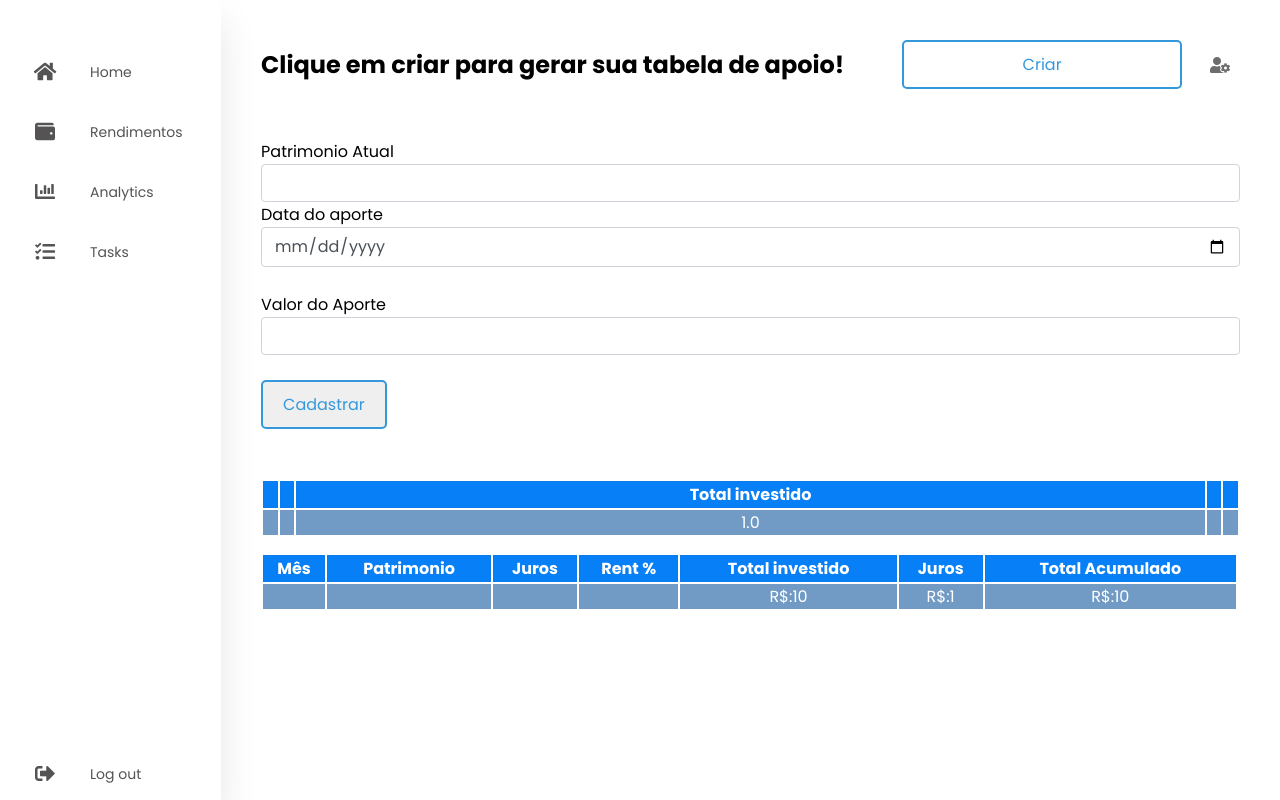
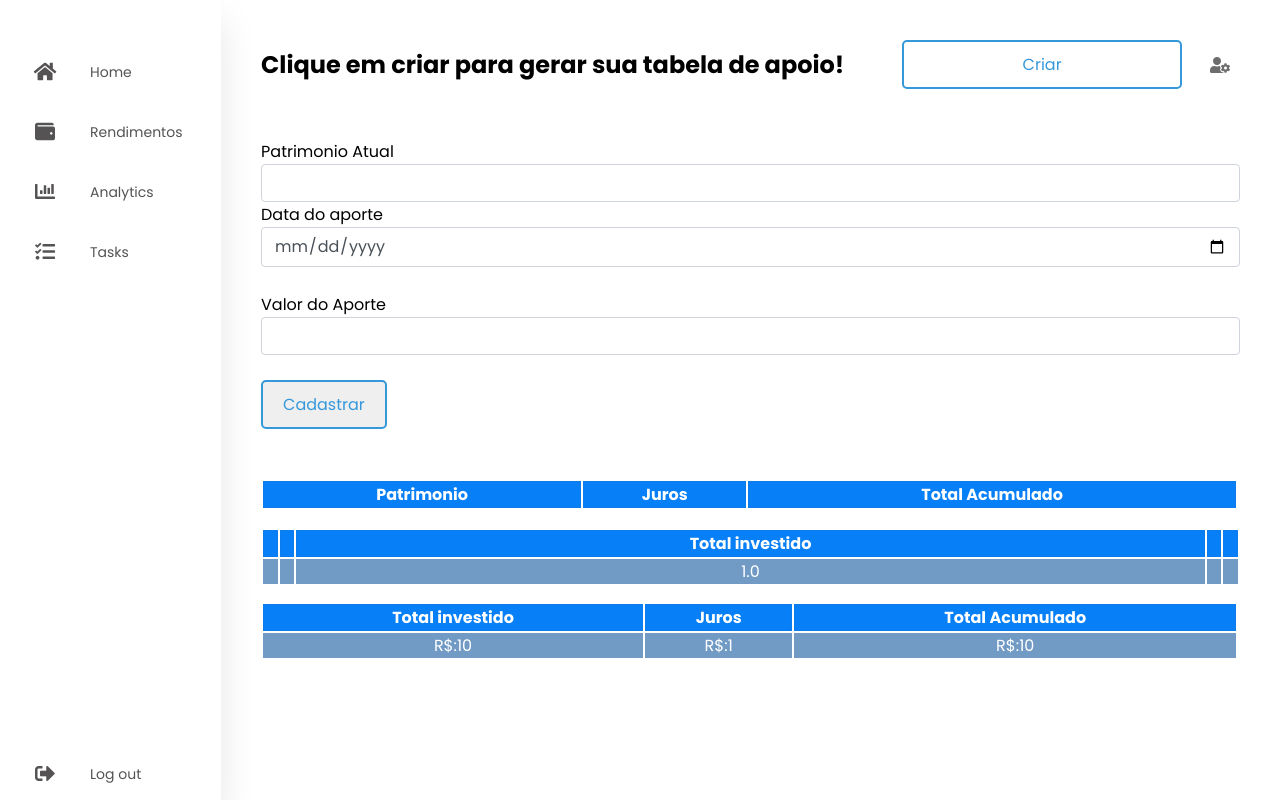
Before and after one commit to Jdalarmi/HorusCapital_Funds, a Django app: page /analytics/analise/ in a window 1280 px wide. Run offline with Django 5.2, Linux system fonts and the light colour scheme; tables that the repository leaves empty hold one stand-in row (values such as "Sample post"); lists and menus that the app fills with data are empty.

Commit message:
:sparkles: feat: Ajustado template com as tabelas e pequeno teste na view

```diff
--- a/analytics/views.py
+++ b/analytics/views.py
@@ -1,5 +1,6 @@
 from django.shortcuts import render
 from .models import JurosTable, TableFutureFees
+from horus.models import ValueMonthTotal
 
 list_month = ['Janeiro', 'Fevereiro']
 
@@ -11,12 +12,24 @@ def future_values(request):
         value_rentability = float(request.POST.get('value_rentability').replace(",", "."))
         value_format ="{:.2f}".format(value_rentability)
 
-        JurosTable.objects.create(
+        existing_entry = JurosTable.objects.filter(
             value_start = value_start,
             value_month = value_by,
             value_rentability = value_format
+        ).first
+
+        if existing_entry:
+            existing_entry.value_start = value_start
+            existing_entry.value_month = value_by
+            existing_entry.value_rentability = value_format
+            existing_entry.save()
+
+        else:
+            JurosTable.objects.create(
+                value_start = value_start,
+                value_month = value_by,
+                value_rentability = value_format
         )
-
 
     return render(request, 'analytics/analise_copy.html')
 
@@ -47,6 +60,6 @@ def analise(request):
                 total_acumulado= total_acumulado
             )
     data_juros = TableFutureFees.objects.all()
+    juros_mensal = ValueMonthTotal.objects.all()
 
-
-    return render(request, 'analytics/analise.html', {"data":data, "data_juros":data_juros})
+    return render(request, 'analytics/analise.html', {"data":data, "data_juros":data_juros, "juros_mensal":juros_mensal})
--- a/templates/analytics/analise.html
+++ b/templates/analytics/analise.html
@@ -46,6 +46,27 @@
     </div>
     <br>
     <br>
+
+    <div class="table-responsive">
+        <table class="table table-bordered table-dark">
+          <thead>
+            <tr>
+              <th>Patrimonio</th>
+              <th>Juros</th>
+              <th>Total Acumulado</th>
+            </tr>
+          </thead>
+            <tbody>
+                  <tr>
+                    <td></td>
+                    <td></td>
+                    <td></td>
+                    <td></td>
+                  </tr>
+            </tbody>
+        </table>
+      </div>
+
       <div class="table-responsive">
         <table class="table table-bordered table-dark">
           <thead>
@@ -74,10 +95,6 @@
           <table class="table table-bordered table-dark">
             <thead>
               <tr>
-              <th>Mês</th>
-              <th>Patrimonio</th>
-              <th>Juros</th>
-              <th>Rent %</th>
                 <th>Total investido</th>
                 <th>Juros</th>
                 <th>Total Acumulado</th>
@@ -86,10 +103,6 @@
             {% for data in data_juros  %}
               <tbody>
                     <tr>
-                    <td></td>
-                    <td></td>
-                    <td></td>
-                    <td></td>
                       <td>R$:{{data.total_investido | floatformat}}</td>
                       <td>R$:{{data.juros | floatformat}}</td>
                       <td>R$:{{data.total_acumulado | floatformat}}</td>
```
Lines whose indentation alone changed are shown as unchanged.
